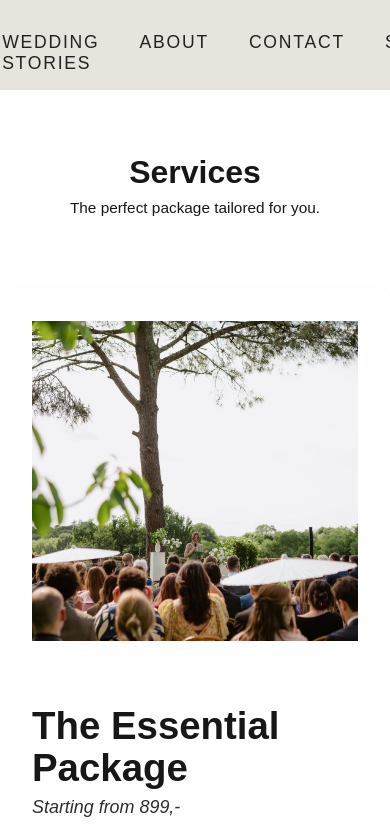
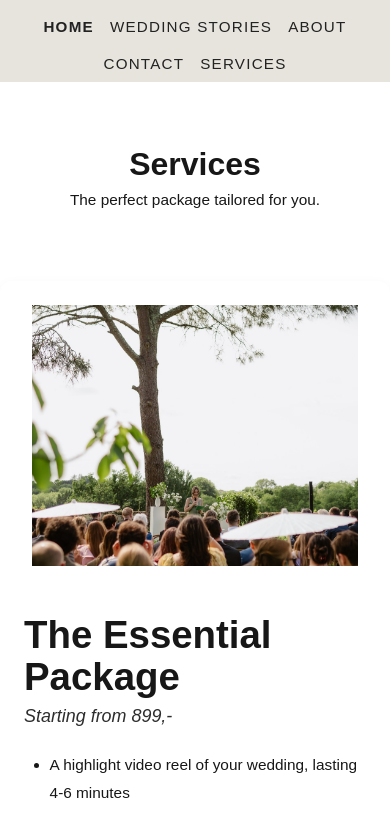
Before and after one commit to milos-mandic/mandic_weddings, a Next.js app: page /services in a window 390 px wide. Shown: the top 833 px of the page. Built offline with nearby package versions, Linux system fonts and the light colour scheme.

Commit message:
Make site responsive for mobile without changing desktop layout; add mobile media queries and class hooks

```diff
--- a/app/SideDotNav.tsx
+++ b/app/SideDotNav.tsx
@@ -42,7 +42,7 @@ export default function SideDotNav() {
   if (!isHome) return null;
 
   return (
-    <div style={{ position: 'fixed', left: 32, top: '40%', zIndex: 20, display: 'flex', flexDirection: 'column', gap: 18 }}>
+    <div className="sideDots" style={{ position: 'fixed', left: 32, top: '40%', zIndex: 20, display: 'flex', flexDirection: 'column', gap: 18 }}>
       <Link href="/#hero" style={dotStyle('hero')}></Link>
       <Link href="/#timeline" style={dotStyle('timeline')}></Link>
       <Link href="/#about" style={dotStyle('about')}></Link>
--- a/app/globals.css
+++ b/app/globals.css
@@ -40,3 +40,145 @@ a {
     color-scheme: dark;
   }
 }
+
+/* Desktop-first nav styles (unchanged visuals on desktop) */
+.topNav {
+  width: 100%;
+  display: flex;
+  justify-content: center;
+  align-items: center;
+  padding: 2rem 0 1rem 0;
+  background: #e7e4dd;
+  position: sticky;
+  top: 0;
+  z-index: 10;
+}
+.topNavList {
+  display: flex;
+  gap: 2.5rem;
+  list-style: none;
+  margin: 0;
+  padding: 0;
+  font-size: 1.1rem;
+  letter-spacing: 0.1em;
+}
+.navLink {
+  text-decoration: none;
+  color: #222;
+  font-size: 1.1rem;
+  font-family: Avenir, "Avenir Next", Arial, sans-serif;
+}
+.navLink.home {
+  font-weight: 600;
+}
+
+/* Hide side dots on small screens so content has space */
+@media (max-width: 768px) {
+  .sideDots {
+    display: none !important;
+  }
+}
+
+/* Timeline responsive */
+@media (max-width: 900px) {
+  .timelineSection {
+    padding: 2.5rem 0;
+  }
+  .timelineContainer {
+    margin: 2rem auto 0 auto;
+    padding: 0 1rem;
+    min-height: auto;
+  }
+  .timelineLine {
+    left: 12px;
+    transform: none;
+    width: 2px;
+  }
+  .timelineList {
+    gap: 3rem !important;
+  }
+  .timelineItem {
+    flex-direction: column !important;
+    align-items: stretch !important;
+    min-height: auto !important;
+    gap: 0.75rem;
+  }
+  .timelineNameRow {
+    order: 2;
+    justify-content: flex-start !important;
+    padding: 0 0 0 32px !important;
+  }
+  .timelineHLine {
+    display: none;
+  }
+  .timelineName {
+    margin: 0 0 0 12px !important;
+    font-size: 1.1rem !important;
+  }
+  .timelineVideoWrap {
+    order: 1;
+    justify-content: center !important;
+    padding: 0 !important;
+  }
+  .timelineVideoBox {
+    width: 100% !important;
+    max-width: 100% !important;
+    height: auto !important;
+    aspect-ratio: 16 / 9;
+  }
+  .timelineIframe {
+    width: 100% !important;
+    height: 100% !important;
+  }
+}
+
+/* About section responsive image */
+@media (max-width: 768px) {
+  .aboutContent {
+    padding: 0 1rem;
+  }
+  .aboutImage {
+    width: 100% !important;
+    max-width: 480px;
+    height: auto !important;
+    aspect-ratio: 2 / 3;
+  }
+}
+
+/* Services responsive */
+@media (max-width: 900px) {
+  .servicesSection {
+    gap: 1.5rem !important;
+  }
+  .serviceCard {
+    flex-direction: column !important;
+    align-items: center !important;
+    margin: 0 0.75rem !important;
+  }
+  .serviceImageWrap {
+    width: calc(100% - 64px) !important;
+    height: auto !important;
+    aspect-ratio: 5 / 4;
+    margin: 24px !important;
+  }
+  .serviceContent {
+    padding: 24px !important;
+  }
+}
+
+/* Mobile nav adjustments */
+@media (max-width: 680px) {
+  .topNav {
+    padding: 1rem 0 0.5rem 0;
+  }
+  .topNavList {
+    gap: 1rem;
+    flex-wrap: wrap;
+    justify-content: center;
+    padding: 0 0.5rem;
+  }
+  .navLink {
+    font-size: 0.95rem;
+    letter-spacing: 0.08em;
+  }
+}
--- a/app/layout.tsx
+++ b/app/layout.tsx
@@ -24,19 +24,18 @@ export default function RootLayout({
 }: Readonly<{
   children: React.ReactNode;
 }>) {
-  const navItemStyle = { textDecoration: 'none', color: '#222', fontSize: '1.1rem', fontFamily: 'Avenir, Avenir Next, Arial, sans-serif' };
   return (
     <html lang="en">
       <body style={{ margin: 0, fontFamily: 'Avenir Light, Avenir, Arial, sans-serif', background: '#e7e4dd', scrollBehavior: 'smooth' }}>
         <style>{`html { scroll-behavior: smooth; }`}</style>
         {/* Top Navigation */}
-        <nav style={{ width: '100%', display: 'flex', justifyContent: 'center', alignItems: 'center', padding: '2rem 0 1rem 0', background: '#e7e4dd', position: 'sticky', top: 0, zIndex: 10 }}>
-          <ul style={{ display: 'flex', gap: '2.5rem', listStyle: 'none', margin: 0, padding: 0, fontSize: '1.1rem', letterSpacing: '0.1em' }}>
-            <li><Link href="/" style={{ ...navItemStyle, fontWeight: 600 }}>HOME</Link></li>
-            <li><a href="/#timeline" style={navItemStyle}>WEDDING STORIES</a></li>
-            <li><a href="/#about" style={navItemStyle}>ABOUT</a></li>
-            <li><a href="/#contact" style={navItemStyle}>CONTACT</a></li>
-            <li><Link href="/services" style={navItemStyle}>SERVICES</Link></li>
+        <nav className="topNav">
+          <ul className="topNavList">
+            <li><Link href="/" className="navLink home">HOME</Link></li>
+            <li><a href="/#timeline" className="navLink">WEDDING STORIES</a></li>
+            <li><a href="/#about" className="navLink">ABOUT</a></li>
+            <li><a href="/#contact" className="navLink">CONTACT</a></li>
+            <li><Link href="/services" className="navLink">SERVICES</Link></li>
           </ul>
         </nav>
         {/* Side Navigation Dots (Client Component) */}
--- a/app/services/page.tsx
+++ b/app/services/page.tsx
@@ -43,13 +43,13 @@ export default function ServicesPage() {
         <h1 style={{ fontFamily: 'Avenir, Avenir Next, Arial, sans-serif', fontSize: '2rem', fontWeight: 700, marginBottom: '0.5rem' }}>Services</h1>
         <p style={{ fontFamily: 'Avenir Light, Avenir, Arial, sans-serif', fontSize: '0.96rem', marginBottom: '2.5rem' }}>The perfect package tailored for you.</p>
       </section>
-      <section style={{ display: 'flex', flexDirection: 'column', alignItems: 'center', gap: '3rem', background: '#fff', paddingBottom: '4rem' }}>
+      <section className="servicesSection" style={{ display: 'flex', flexDirection: 'column', alignItems: 'center', gap: '3rem', background: '#fff', paddingBottom: '4rem' }}>
         {services.map((service, idx) => (
-          <div key={service.title} style={{ display: 'flex', flexWrap: 'wrap', alignItems: 'flex-start', justifyContent: idx % 2 === 0 ? 'flex-start' : 'flex-end', maxWidth: 1100, width: '100%', background: idx % 2 === 0 ? '#fff' : '#e7e4dd', borderRadius: 12, boxShadow: '0 2px 12px rgba(0,0,0,0.03)', margin: '0 1rem' }}>
-            <div style={{ width: 400, height: 320, position: 'relative', margin: 32 }}>
+          <div key={service.title} className="serviceCard" style={{ display: 'flex', flexWrap: 'wrap', alignItems: 'flex-start', justifyContent: idx % 2 === 0 ? 'flex-start' : 'flex-end', maxWidth: 1100, width: '100%', background: idx % 2 === 0 ? '#fff' : '#e7e4dd', borderRadius: 12, boxShadow: '0 2px 12px rgba(0,0,0,0.03)', margin: '0 1rem' }}>
+            <div className="serviceImageWrap" style={{ width: 400, height: 320, position: 'relative', margin: 32 }}>
               <Image src={service.image} alt={service.title} fill style={{ objectFit: 'cover', borderRadius: 0 }} />
             </div>
-            <div style={{ flex: 1, minWidth: 260, padding: 32, display: 'flex', flexDirection: 'column', justifyContent: 'flex-start' }}>
+            <div className="serviceContent" style={{ flex: 1, minWidth: 260, padding: 32, display: 'flex', flexDirection: 'column', justifyContent: 'flex-start' }}>
               <h2 style={{ fontFamily: 'Avenir, Avenir Next, Arial, sans-serif', fontSize: '2.4rem', lineHeight: 1.1, fontWeight: 800, marginTop: 0, marginBottom: 8 }}>
                 {service.title}
               </h2>
```
Also changed, not shown: app/page.tsx (+20 -20 lines).
